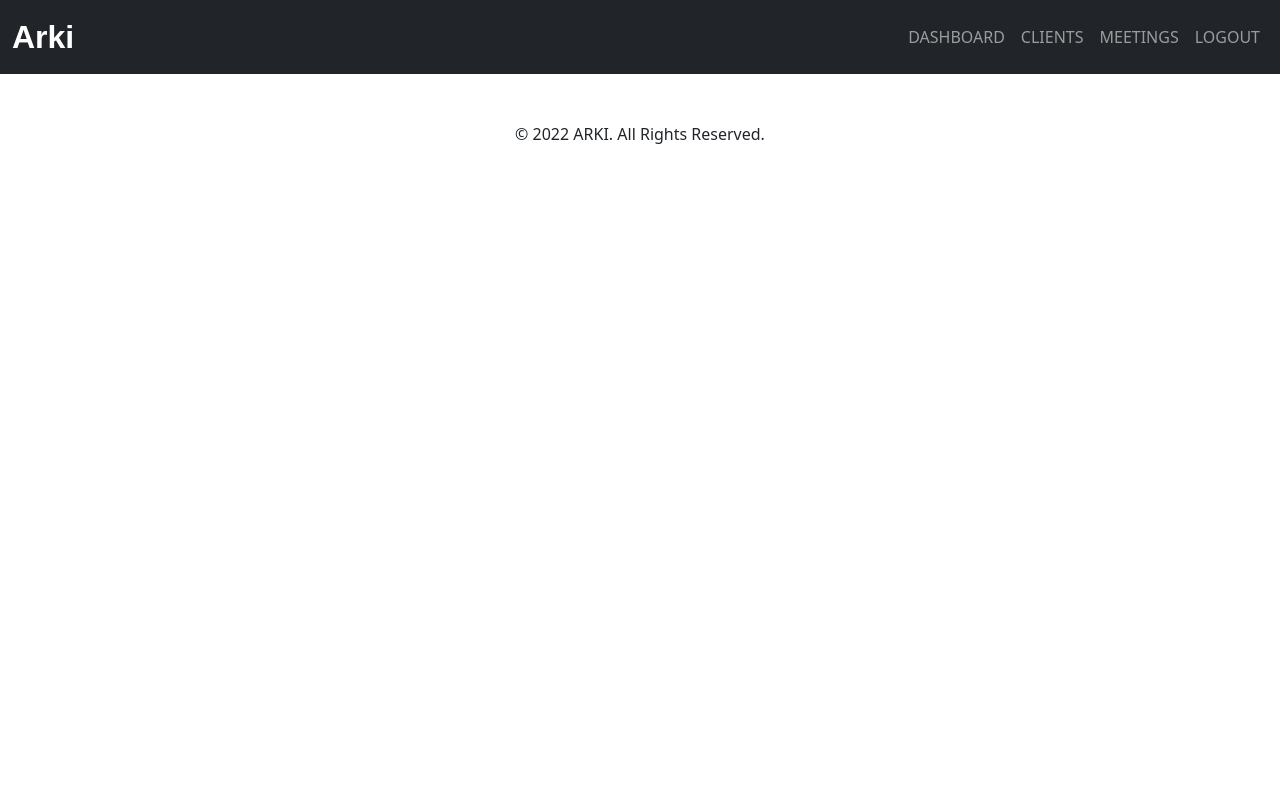
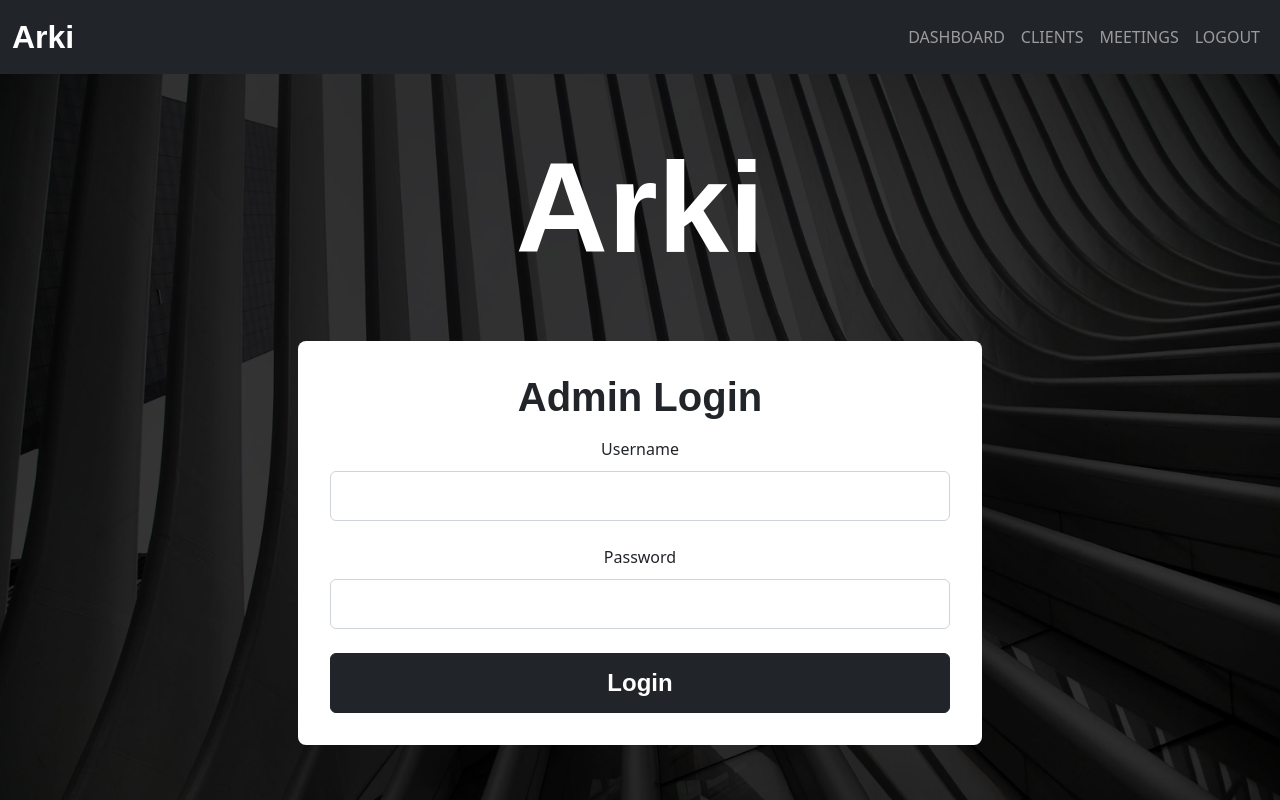
Before and after one commit to rorofernandez/arki, an Angular app: page /login in a window 1280 px wide. Before the commit this address led to /. Shown: the top 800 px of the page. Built offline with nearby package versions, Linux system fonts and the light colour scheme; a web font is replaced by a local one.

Commit message:
added simple authentication verification  on login page

```diff
--- a/src/app/app-routing.module.ts
+++ b/src/app/app-routing.module.ts
@@ -9,7 +9,8 @@ const routes: Routes = [
   {path:'dashboard', component: DashboardComponent },
   {path:'clients', component: ClientsComponent },
   {path:'meetings', component: MeetingsComponent },
-  {path:'logout', component: LoginComponent },
+  {path:'login', component: LoginComponent },
+  /* {path:'', component: LoginComponent } */
 ];
 
 @NgModule({
--- a/src/app/app.module.ts
+++ b/src/app/app.module.ts
@@ -31,7 +31,7 @@ import { DashboardComponent } from './components/dashboard/dashboard.component';
     BrowserModule,
     RouterModule.forRoot([
       { path: '', pathMatch: 'full', redirectTo: 'home' },
-      { path: 'home', component: DashboardComponent },
+      { path: 'home', component: LoginComponent },
     ]),
     AppRoutingModule,
     FormsModule,
--- a/src/app/components/auth/login/login.component.html
+++ b/src/app/components/auth/login/login.component.html
@@ -7,13 +7,13 @@
         <form>
             <div class="form-group col-12 mt-2">
               <label for="email">Username</label>
-              <input type="email" class="form-control" id="email"  autocomplete="off" aria-describedby="email" required>
+              <input type="email" class="form-control" [(ngModel)]="username" name="username" required>
             </div>
             <div class="form-group col-12 mt-4">
               <label for="password">Password</label>
-              <input type="password" class="form-control" autocomplete="off" id="password" required>
+              <input type="password" class="form-control" autocomplete="off" [(ngModel)]="password"  name="password" required>
             </div>
-            <button type="submit" class="btn btn-dark mt-4">Login</button>
+            <button type="submit" class="btn btn-dark mt-4" (click)="login()">Login</button>
           </form>
       </div>
     </div>
--- a/src/app/components/auth/login/login.component.ts
+++ b/src/app/components/auth/login/login.component.ts
@@ -1,4 +1,5 @@
 import { Component, OnInit } from '@angular/core';
+import { Router } from '@angular/router';
 
 @Component({
   selector: 'app-login',
@@ -7,9 +8,20 @@ import { Component, OnInit } from '@angular/core';
 })
 export class LoginComponent implements OnInit {
 
-  constructor() { }
+  constructor(private router: Router) { }
+
+   username: string = '';
+   password: string = '';
 
   ngOnInit(): void {
   }
 
+  login() : void {
+    if(this.username == 'admin' && this.password == 'admin'){
+     this.router.navigate(["dashboard"]);
+    }else {
+      alert("Invalid credentials");
+    }
+  }
+
 }
--- a/src/app/components/navbar/navbar.component.html
+++ b/src/app/components/navbar/navbar.component.html
@@ -1,12 +1,12 @@
 <nav class="navbar navbar-expand-lg navbar-dark bg-dark">
   <div class="container-fluid">
-    <a class="navbar-brand" routerLink="/dashboard">Arki</a>
+    <a class="navbar-brand" routerLink="/">Arki</a>
     <!-- <span class="me-auto pgtitle" style="color: #fff;" >Architectural Firm</span> -->
     <ul class="navbar-nav float-right">
       <li class="nav-item"><a class="nav-link" aria-current="page" routerLink="/dashboard">Dashboard</a></li>
       <li class="nav-item"><a class="nav-link" aria-current="page" routerLink="/clients">Clients</a></li>
       <li class="nav-item"><a class="nav-link" aria-current="page" routerLink="/meetings">Meetings</a></li>
-      <li class="nav-item"><a class="nav-link" aria-current="page"routerLink="/logout">Logout</a></li>
+      <li class="nav-item"><a class="nav-link" aria-current="page"routerLink="/login">Logout</a></li>
     </ul>
 
   </div>
```
